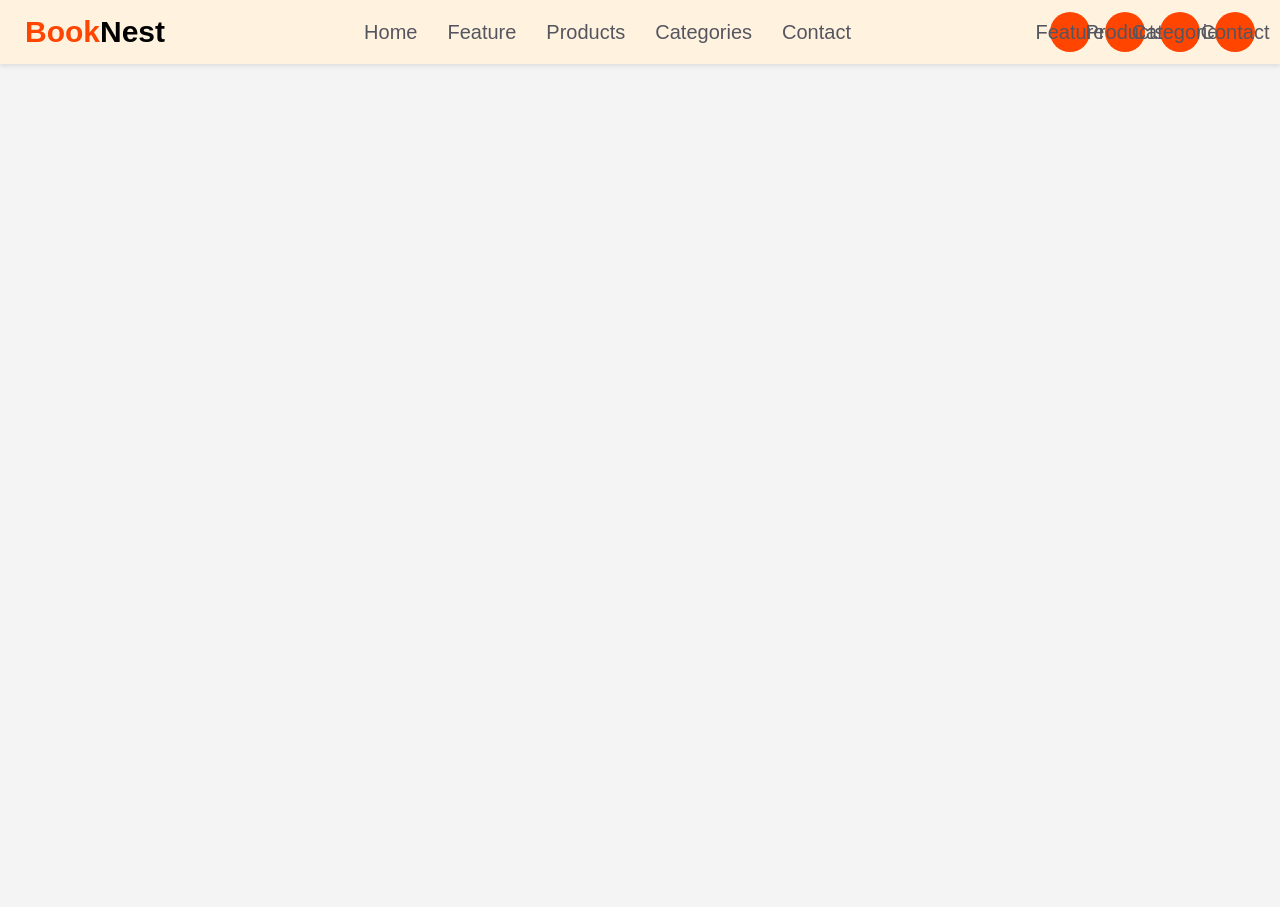
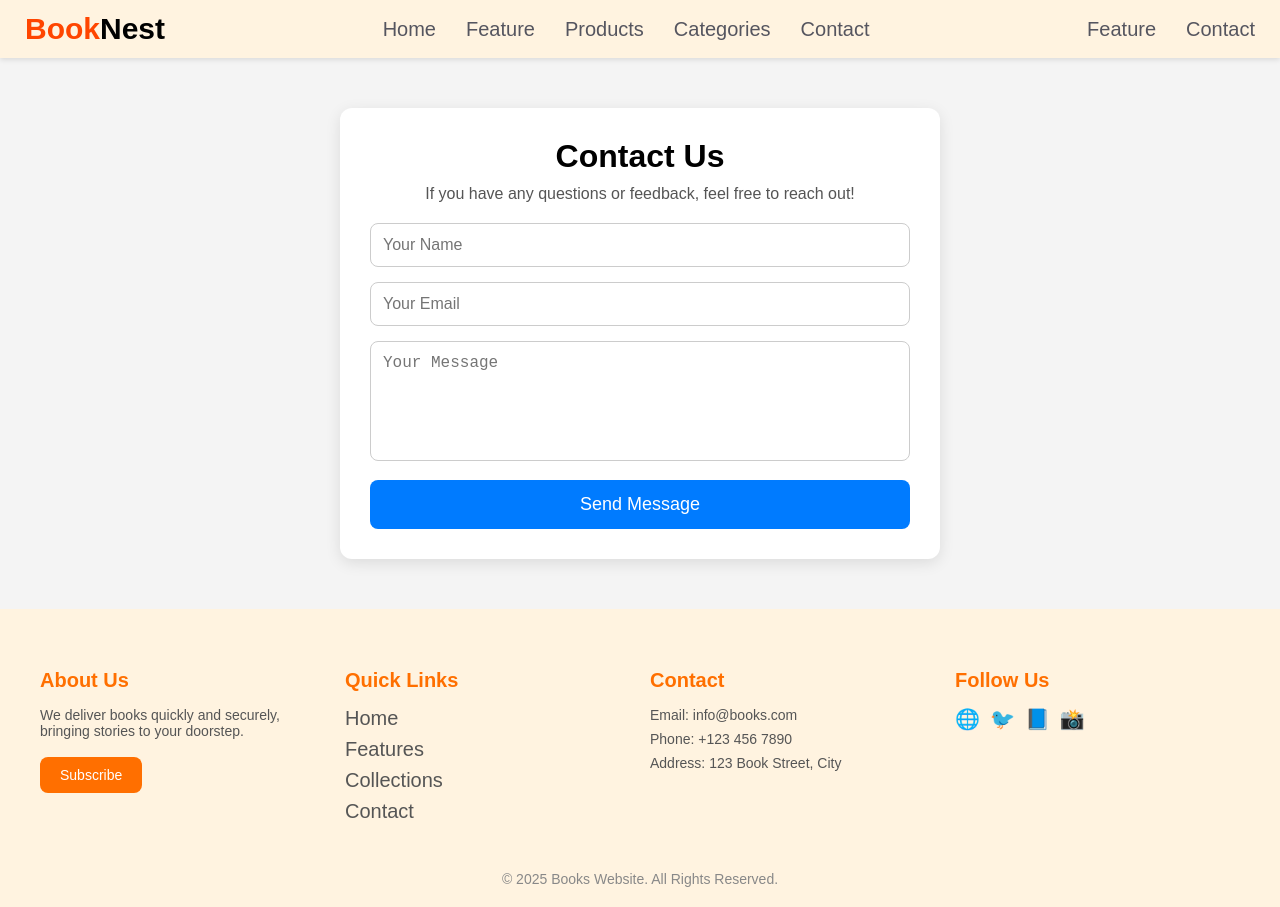
Before and after one commit to AmirMajeed4905/bookNest, a React (Vite) app in the folder frontend/: page /contact in a window 1280 px wide. Before the commit the page ends 800 px from the top, so only its background shows below. Built offline with nearby package versions, Linux system fonts and the light colour scheme.

Commit message:
product section...

```diff
--- a/frontend/src/App.jsx
+++ b/frontend/src/App.jsx
@@ -4,6 +4,9 @@ import { BrowserRouter, Routes, Route } from "react-router-dom";
 import Home from "./pages/Home";
 import Product from "./pages/Product";
 import Navbar from "./components/Navbar";
+import CosmnaSection from "./components/CosmnaSection";
+import Footer from "./components/Footer";
+import Contact from "./components/Contact";
 
 function App() {
   return (
@@ -13,7 +16,12 @@ function App() {
       <Routes>
         <Route path="/" element={<Home />} />
         <Route path="/product" element={<Product />} />
+        <Route path="/feature" element={<CosmnaSection/>} />
+        <Route path="/categories" element={<div>Categories Page</div>} />
+        <Route path="/contact" element={<Contact/>} />
+        <Route path="*" element={<div>404 Not Found</div>} />
       </Routes>
+     <Footer />
     </BrowserRouter>
   );
 }
--- /dev/null
+++ b/frontend/src/components/Contact.css
@@ -0,0 +1,58 @@
+.contact-container {
+  max-width: 600px;
+  margin: 50px auto;
+  padding: 30px;
+  background: #fff;
+  border-radius: 12px;
+  box-shadow: 0 4px 15px rgba(0,0,0,0.1);
+  text-align: center;
+}
+
+.contact-container h1 {
+  margin-bottom: 10px;
+  font-size: 32px;
+}
+
+.contact-container p {
+  margin-bottom: 20px;
+  color: #555;
+}
+
+.contact-form input,
+.contact-form textarea {
+  width: 100%;
+  padding: 12px;
+  margin-bottom: 15px;
+  border-radius: 8px;
+  border: 1px solid #ccc;
+  font-size: 16px;
+  outline: none;
+  transition: 0.3s;
+}
+
+.contact-form input:focus,
+.contact-form textarea:focus {
+  border-color: #007bff;
+  box-shadow: 0 0 3px rgba(0,123,255,0.5);
+}
+
+.contact-form textarea {
+  height: 120px;
+  resize: none;
+}
+
+.contact-form button {
+  width: 100%;
+  padding: 14px;
+  background: #007bff;
+  border: none;
+  color: white;
+  font-size: 18px;
+  border-radius: 8px;
+  cursor: pointer;
+  transition: 0.3s;
+}
+
+.contact-form button:hover {
+  background: #0056b3;
+}
--- /dev/null
+++ b/frontend/src/components/Contact.jsx
@@ -0,0 +1,19 @@
+import React from 'react'
+import './Contact.css'
+const Contact = () => {
+  return (
+    <div className="contact-container">
+      <h1>Contact Us</h1>
+      <p>If you have any questions or feedback, feel free to reach out!</p>
+      <form className="contact-form">
+        <input type="text" placeholder="Your Name" required />
+        <input type="email" placeholder="Your Email" required />
+        <textarea placeholder="Your Message" required></textarea>
+        <button type="submit">Send Message</button>
+      </form>
+    </div>
+
+  )
+}
+
+export default Contact
--- a/frontend/src/components/FeaturedBooks.jsx
+++ b/frontend/src/components/FeaturedBooks.jsx
@@ -12,7 +12,7 @@ import book3 from "../assets/book3.jpg";
 const books = [
   { img: book1, title: "Book One", author: "Author A" },
   { img: book2, title: "Book Two", author: "Author B" },
-  { img: book3, title: "Book Three", author: "Author C" },
+  { img: book1, title: "Book Three", author: "Author C" },
   { img: book1, title: "Book Four", author: "Author D" }, // placeholder
   { img: book2, title: "Book Five", author: "Author E" }, // placeholder
 ];
--- a/frontend/src/components/Footer.jsx
+++ b/frontend/src/components/Footer.jsx
@@ -15,10 +15,10 @@ const Footer = () => {
         <div className="footer-section">
           <h3>Quick Links</h3>
           <ul>
-            <li><a href="#home">Home</a></li>
-            <li><a href="#features">Features</a></li>
-            <li><a href="#collections">Collections</a></li>
-            <li><a href="#contact">Contact</a></li>
+            <li><a href="/">Home</a></li>
+            <li><a href="feature">Features</a></li>
+            <li><a href="collections">Collections</a></li>
+            <li><a href="contact">Contact</a></li>
           </ul>
         </div>
 
--- a/frontend/src/components/Navbar.jsx
+++ b/frontend/src/components/Navbar.jsx
@@ -35,8 +35,6 @@ const Navbar = () => {
            <ul>
 
             <li><Link to="/feature">Feature</Link></li>
-            <li><Link to="/product">Products</Link></li>
-            <li><Link to="/categories">Categories</Link></li>
             <li><Link to="/contact">Contact</Link></li>
           </ul>
         </div>
--- a/frontend/src/index.css
+++ b/frontend/src/index.css
@@ -103,20 +103,24 @@ body.loaded #loader {
 .social-icon ul {
     display: flex;
     list-style: none;
-    gap: 15px;
+    gap: 30px;
 }
 
-.social-icon ul li {
-    width: 40px;
-    height: 40px;
-    background: orangered;
-    color: white;
-    display: flex;
-    justify-content: center;
-    align-items: center;
-    border-radius: 50%;
+.social-icon ul li  {
+    font-size: 20px;
+    color: #55555F;
+    transition: color 0.3s;
+    cursor: pointer;
+    text-decoration: none;
+}
+.social-icon ul li a {
+    color: inherit;
+    text-decoration: none;
 }
 
+.social-icon ul li a:hover {
+    color: orangered;
+}
 /* ===================== HERO SECTION ===================== */
 .hero {
     width: 100%;
--- a/frontend/src/pages/Home.jsx
+++ b/frontend/src/pages/Home.jsx
@@ -16,7 +16,6 @@ const Home = () => {
       <FeaturedBooks />
       <Testimonials />
       <Newsletter />
-     <Footer/>
     </div>
   );
 };
--- a/frontend/src/pages/Product.jsx
+++ b/frontend/src/pages/Product.jsx
@@ -10,7 +10,6 @@ const Product = () => {
       <Hero />
       <ProductList />
       <CosmnaSection />
-      <Footer />
     </div>
   );
 };
```
